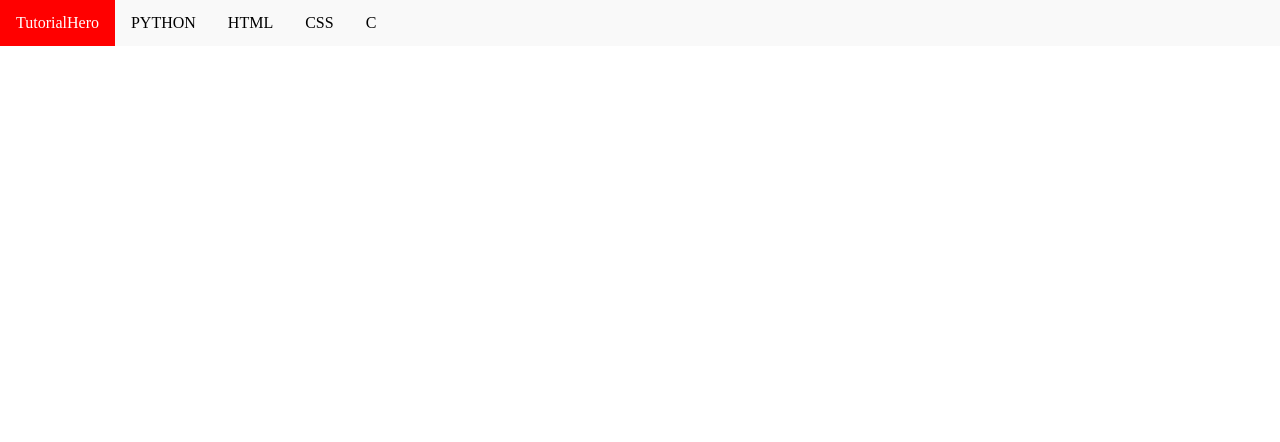
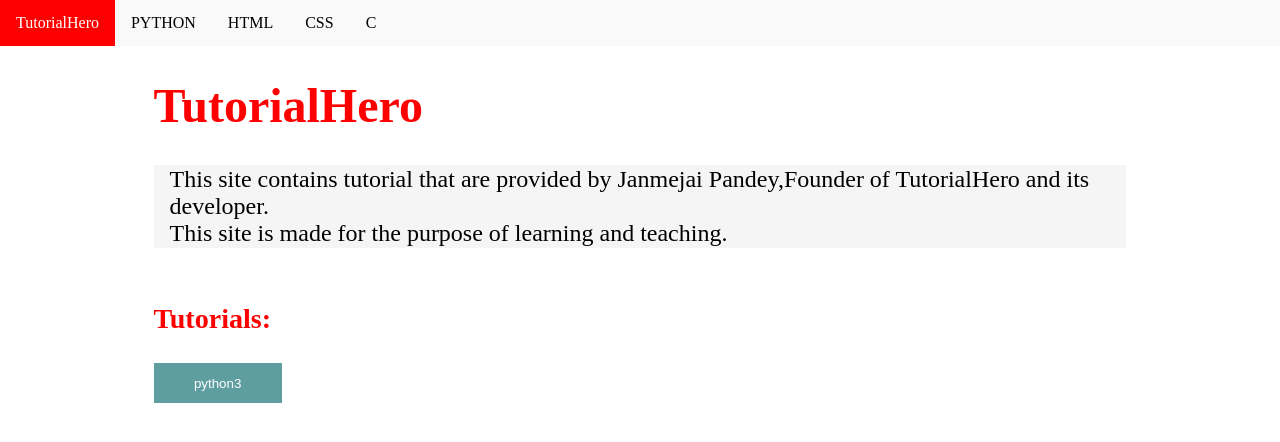
Before and after one commit to JanmejaiPandey/django_tutorialway, a Django app: page / in a window 1280 px wide. Shown: the top 442 px of the page. Run offline with Django 3.2, Linux system fonts and the light colour scheme.

Commit message:
tutorialpage

```diff
--- a/app/static/site.css
+++ b/app/static/site.css
@@ -93,6 +93,13 @@
       height: 40px;
       width:25%;
   }
+  #btnlink{
+    border: none;
+    background-color: cadetblue;
+    color:white;
+    height: 40px;
+    width:10%;
+}
   @media screen and (max-width: 600px) {
     .navbar{
        background-color:  rgb(190, 10, 10);
--- a/app/templates/home.html
+++ b/app/templates/home.html
@@ -1 +1,18 @@
 {% extends "layout.html" %}
+{% load staticfiles %}
+{% block content %}
+<font size="5">
+<h1 style="margin-left:12%;color:red">
+TutorialHero
+</h1>
+<article id=ar>
+    This site contains tutorial that are provided by Janmejai Pandey,Founder of TutorialHero and its developer.
+    <br>
+    This site is made for the purpose of learning and teaching.
+</article>
+<br>
+<h3 style="margin-left:12%;color:red">Tutorials:</h3>
+<a style="margin-left: 12%;" href="{% url 'python3' %}"><button id="btnlink">python3</button></a></li>
+
+</font>
+{% endblock %}
--- a/app/templates/layout.html
+++ b/app/templates/layout.html
@@ -12,7 +12,7 @@
 </head>
 <body>
 <div class="navbar" id="myNav">
- <a href="/"  class="active" >TutorialHero</a>
+ <a href="{% url 'home' %}"  class="active" >TutorialHero</a>
   <div class="dropdown">
    <button class="dropbtn">
     PYTHON
```
